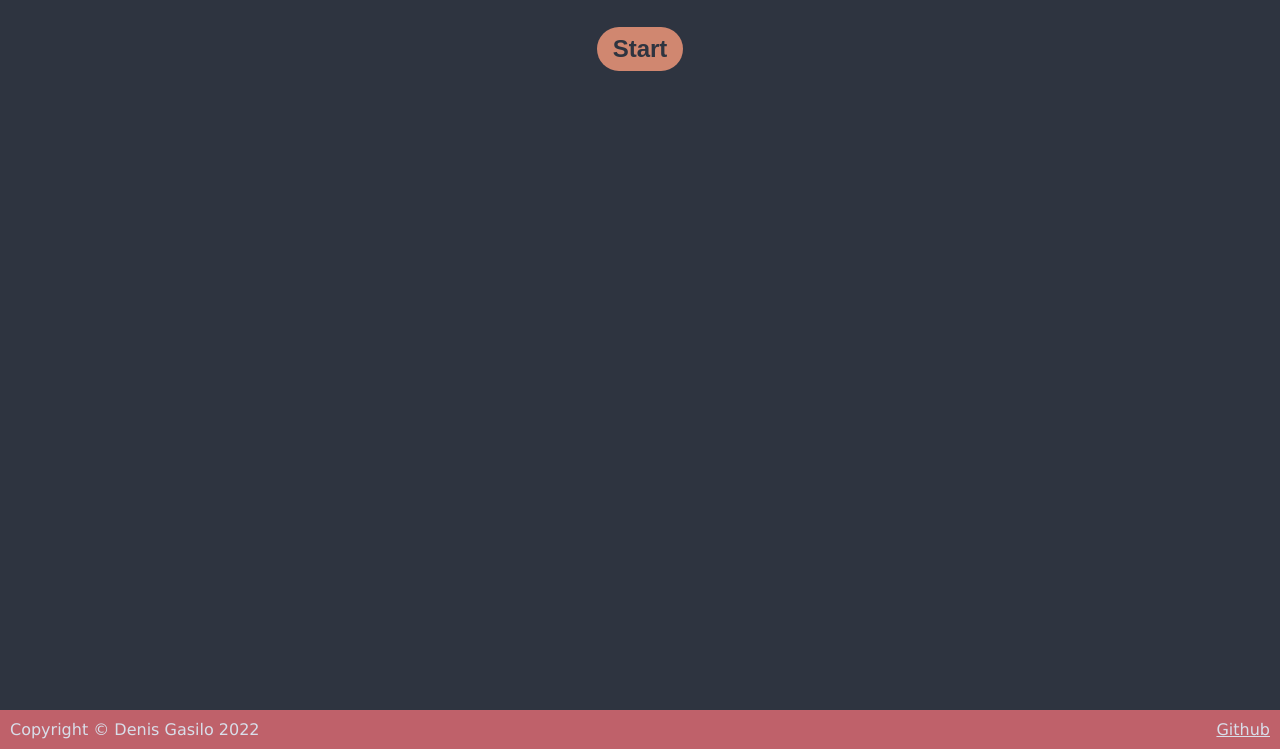
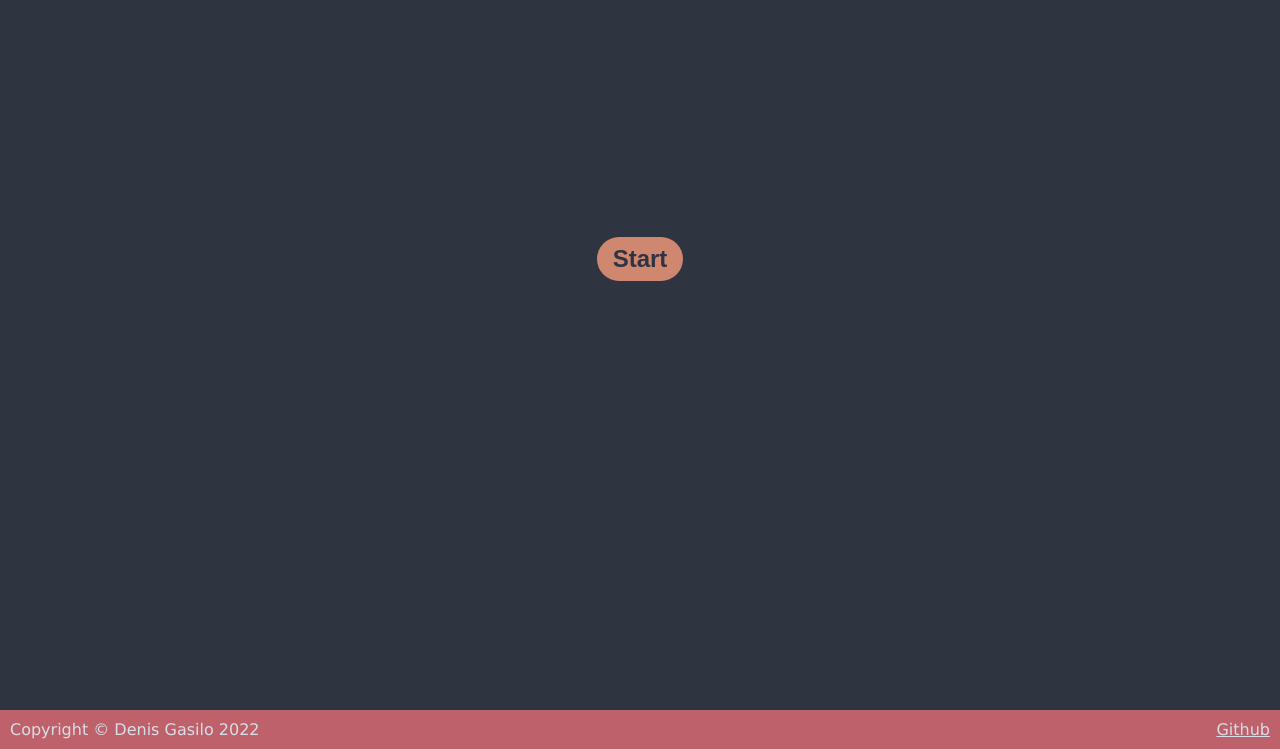
Before and after one commit to DenisGas/RunAwayButton-V2, a plain HTML site: page index.html in a window 1280 px wide. Shown: the part 51-800 px from the top of the page. Drawn offline with Linux system fonts and the light colour scheme.

Commit message:
Edited margin in #start

```diff
--- a/style/style.css
+++ b/style/style.css
@@ -56,6 +56,7 @@ button {
 
 
 #start{
+  margin: 30vh 0;
   height: auto;
 }
 #no-catch {
```
